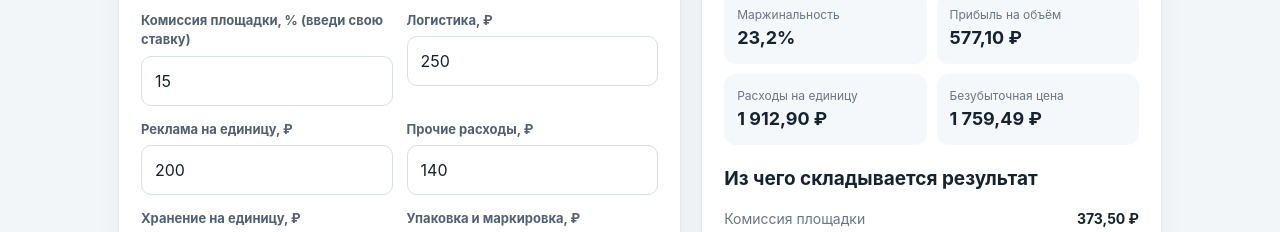
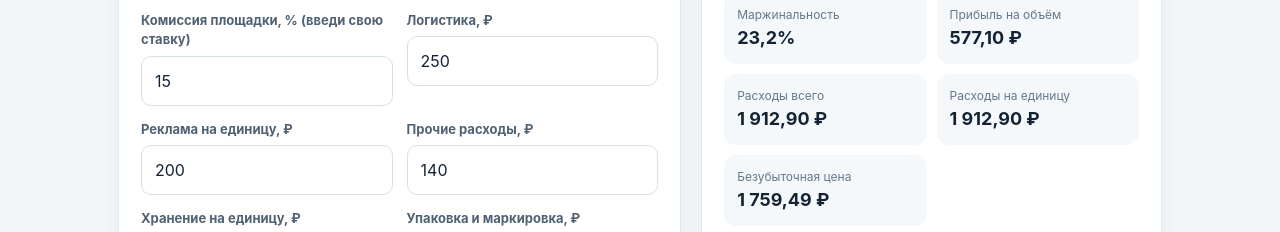
Before and after one commit to umancev38-boop/gde-pribyl-mp, a website: page index.html in a window 1280 px wide. Shown: the part 538-770 px from the top of the page. Drawn offline with Linux system fonts and the light colour scheme; no server answers.

Commit message:
Correct total expenses for sales quantity

```diff
--- a/index.html
+++ b/index.html
@@ -114,10 +114,11 @@ button,.fileButton{min-height:44px;touch-action:manipulation;-webkit-tap-highlig
 <div class="metrics">
 <div class="metric"><span>Маржинальность</span><strong id="margin">23,2%</strong></div>
 <div class="metric"><span>Прибыль на объём</span><strong id="total">577,10 ₽</strong></div>
-<div class="metric"><span>Расходы на единицу</span><strong id="expenses">1 912,90 ₽</strong></div>
+<div class="metric"><span>Расходы всего</span><strong id="expenses">1 912,90 ₽</strong></div>
+<div class="metric"><span>Расходы на единицу</span><strong id="expensePerUnit">1 912,90 ₽</strong></div>
 <div class="metric"><span>Безубыточная цена</span><strong id="breakeven">1 759,49 ₽</strong></div>
 </div>
-<div class="breakdown"><h2 style="margin:20px 0 6px">Из чего складывается результат</h2>
+<div class="breakdown"><h2 style="margin:20px 0 6px">Расходы на одну единицу</h2>
 <div class="line"><span>Комиссия площадки</span><b id="feeValue">374 ₽</b></div>
 <div class="line"><span>Налог</span><b id="taxValue">149 ₽</b></div>
 <div class="line"><span>Закупка</span><b id="costValue">800 ₽</b></div>
@@ -300,15 +301,15 @@ function calc(){
  const p=raw.price,c=raw.cost,r=raw.commission/100,l=raw.logistics,a=raw.ads,o=raw.other,s=raw.storage,pack=raw.packaging,ret=raw.returns,t=raw.tax/100,q=raw.quantity;
  const numericIds=ids.filter(id=>id!=='market');
  const numericOk=numericIds.every(id=>el(id).value.trim()!==''&&Number.isFinite(raw[id])&&raw[id]>=0);
- const valid=numericOk&&p>0&&raw.commission<=100&&raw.tax<=100&&r+t<1&&Number.isInteger(q)&&q>=1;
+ const valid=numericOk&&p>0&&raw.commission<=100&&raw.tax<=100&&r+t<1&&Number.isSafeInteger(q)&&q>=1;
  const fee=p*r,tax=p*t,ops=l+a+o+s+pack+ret,expenses=c+fee+tax+ops,profit=p-expenses,margin=p?profit/p*100:0;
  const denom=1-r-t,be=valid?(c+ops)/denom:NaN;
  el('profit').textContent=valid?show(profit):'Проверь данные';el('profit').className='profit '+(valid&&profit>=0?'positive':'negative');
- el('margin').textContent=valid?margin.toFixed(1).replace('.',',')+'%':'—';el('total').textContent=valid?show(profit*q):'—';el('expenses').textContent=valid?show(expenses):'—';el('breakeven').textContent=valid?show(be):'—';
+ el('margin').textContent=valid?margin.toFixed(1).replace('.',',')+'%':'—';el('total').textContent=valid?show(profit*q):'—';el('expenses').textContent=valid?show(expenses*q):'—';el('expensePerUnit').textContent=valid?show(expenses):'—';el('breakeven').textContent=valid?show(be):'—';
  el('feeValue').textContent=valid?show(fee):'—';el('taxValue').textContent=valid?show(tax):'—';el('costValue').textContent=valid?show(c):'—';el('opsValue').textContent=valid?show(ops):'—';
  el('marketLabel').textContent=el('market').value+' · по введённым параметрам';
  el('validation').textContent=valid?'Важно: предварительная модель. Тарифы WB подставляются только после загрузки официальных JSON-ответов API. Ozon и другие площадки пока рассчитываются по введённым вручную ставкам. Проверь актуальные удержания в кабинете продавца.':'Проверь данные: цена должна быть больше нуля; расходы не могут быть отрицательными; комиссия и налог должны быть от 0 до 100%, а вместе меньше 100%; количество продаж должно быть целым числом не меньше 1.';
- return {market:el('market').value,price:p,cost:c,commission:raw.commission,logistics:l,ads:a,other:o,storage:s,packaging:pack,returns:ret,tax:raw.tax,quantity:q,profit,margin,total:profit*q,expenses,breakeven:be,valid};
+ return {market:el('market').value,price:p,cost:c,commission:raw.commission,logistics:l,ads:a,other:o,storage:s,packaging:pack,returns:ret,tax:raw.tax,quantity:q,profit,margin,total:profit*q,expenses,expensesPerUnit:expenses,expensesTotal:expenses*q,breakeven:be,valid};
 }
 function resetExample(){
  for(const id of ids){if(id==='market')continue;const field=el(id);if(!field)continue;field.value='';}
```
